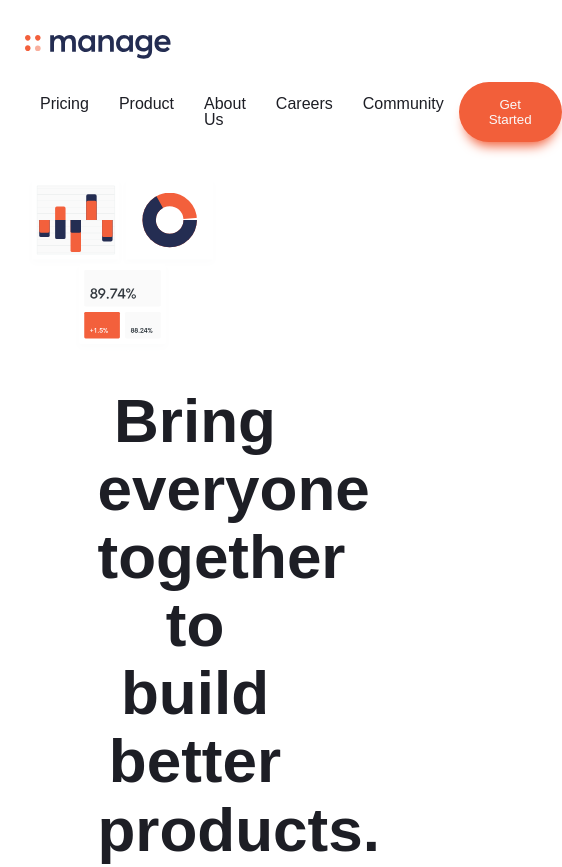
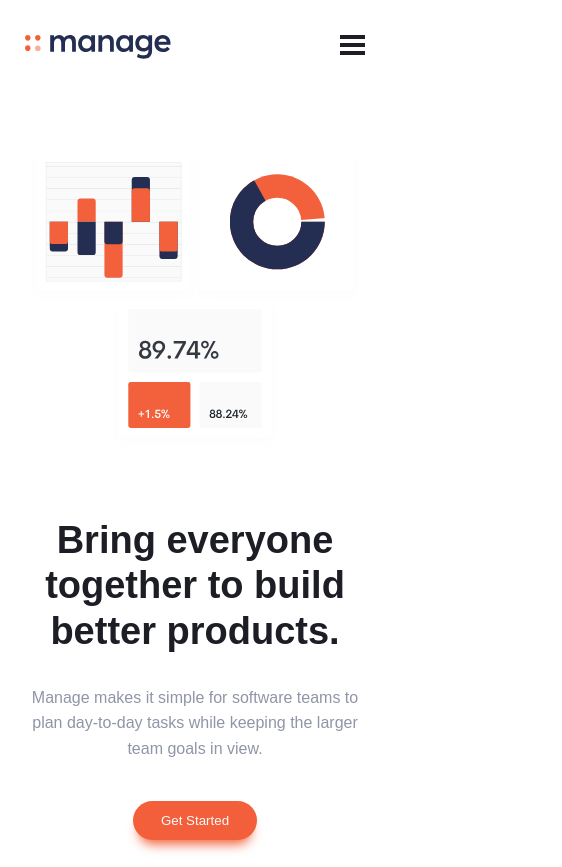
Before and after one commit to CorbicBojana/JS10, a website: page dist/index.html in a window 390 px wide. Shown: the top 867 px of the page, 562 px wide, since content can reach past the window. Drawn offline with Linux system fonts and the light colour scheme; a web font is replaced by a local one.

Commit message:
add style for mobile manage section

```diff
--- a/app/scss/_media.scss
+++ b/app/scss/_media.scss
@@ -1,39 +1,167 @@
 @media only screen and (max-width: 780px) {
 
-    .col_3 {
+    .col_3, .col {
         width: 100%;
+    }
+
+    h1 {
+        font-size: 3.8rem;
+    }
+
+    h2 {
+        font-size: 3.6rem;
+    }
+
+    h3 {
+        font-size: 1.6rem;
+    }
+
+    h1, h2 {
+        line-height: 1.2;
+    }
+
+    .button {
+        padding: 1.2rem 2.8rem;
     }
 
     .header {
         margin: 3.5rem 2.5rem;
         flex-direction: column;
-        position: relative;
 
         .container_header {
             width: 100%;
             display: flex;
             justify-content: space-between;
             margin-bottom: 2rem;
+
+            .nav_mobile_button {
+                display: inline-block;
+                width: 2.5rem;
+                height: 2rem;
+                border: none;
+                outline: none;
+                background-color: transparent;
+                position: relative;
+                cursor: pointer;
+
+                .nav_mobile_button_line {
+                    width: 100%;
+                    height: 0.4rem;
+                    background-color: $very_dark_blue_color;
+
+                    &::after {
+                        content: "";
+                        width: 100%;
+                        height: 0.4rem;
+                        background-color: $very_dark_blue_color;
+                        position: absolute;
+                        top: 50%;
+                        left: 0;
+                        right: 0;
+                        transform: translateY(-50%);
+                    }
+
+                    &::before {
+                        content: "";
+                        width: 100%;
+                        height: 0.4rem;
+                        background-color: $very_dark_blue_color;
+                        position: absolute;
+                        left: 0;
+                        right: 0;
+                        bottom: 0;
+                    }
+                }
+            }
+        }
+
+        .nav {
+            display: none;
+            flex-direction: column;
+            justify-content: center;
+            background-color: rgba($very_dark_blue_color, 0.6);
+            padding: 0 2rem;
+            position: absolute;
+            top: 0;
+            left: 0;
+            right: 0;
+            bottom: 0;
+
+            .list {
+                flex-direction: column;
+                width: 100%;
+                padding: 4.5rem 0 4rem;
+                background-color: $white_color;
+                border-radius: 0.4rem;
+
+                .list_item {
+                    margin-bottom: 4rem;
+                    text-align: center;
+
+                    &:last-child {
+                        margin-bottom: 0;
+                    }
+
+                    .list_item_link {
+                        font-weight: 700;
+                    }
+                }
+            }
+        }
+
+        .container_button {
+            display: none;
         }
     }
 
     .intro {
         flex-direction: column;
-        margin: 0 0 16rem 0;
+        align-items: center;
+        margin: 0 2.5rem 8rem;
         text-align: center;
 
         .container_intro {
             margin: 3rem 2.5rem;
+            width: 100%;
 
-            h1 {
-                font-size: 6.2rem;
+            p {
+                width: 100%;
             }
         }
 
         .container_img {
+            margin: 3rem 2.5rem;
+            width: 100%;
             order: -1;
-            margin-left: 2.5rem;
             overflow: hidden;
         }
     }
+
+    .container_manage {
+        margin: 0 2.5rem 8rem;
+
+        .col {
+            text-align: center;
+
+            h2 {
+                width: 100%;
+            }
+
+            p {
+                width: 100%;
+            }
+        }
+    }
+
+    .container_simplify {
+        justify-content: center;
+        flex-direction: column;
+        padding: 9rem 2.5rem;
+        background-position: left;
+
+        h2 {
+            width: 100%;
+            text-align: center;
+        }
+    }
 }
--- a/app/scss/main.scss
+++ b/app/scss/main.scss
@@ -154,6 +154,7 @@ p {
 // MANAGE
 .container_manage {
   display: flex;
+  flex-wrap: wrap;
   margin: 0 16rem;
 
   .col {
```
Also changed, not shown: dist/css/main.css, dist/css/main.min.css.
